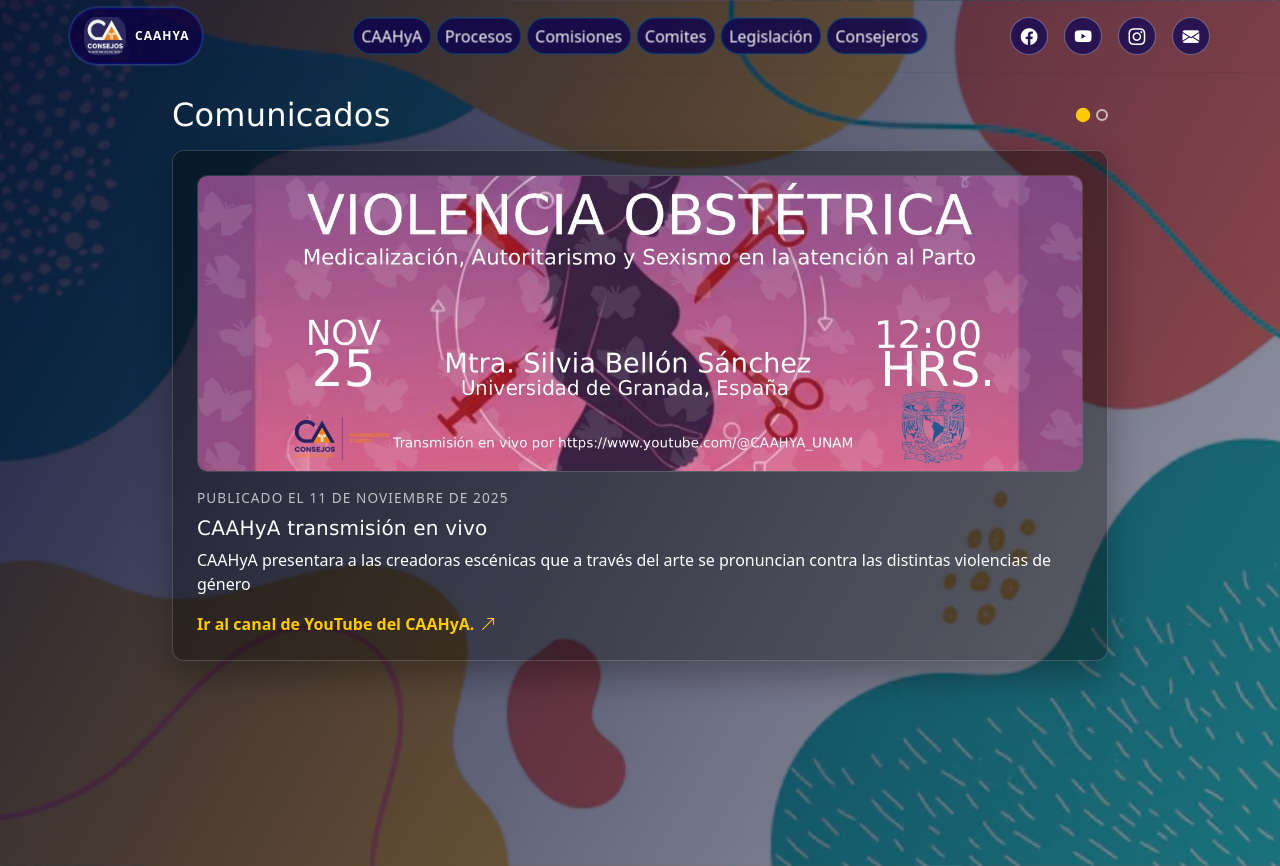
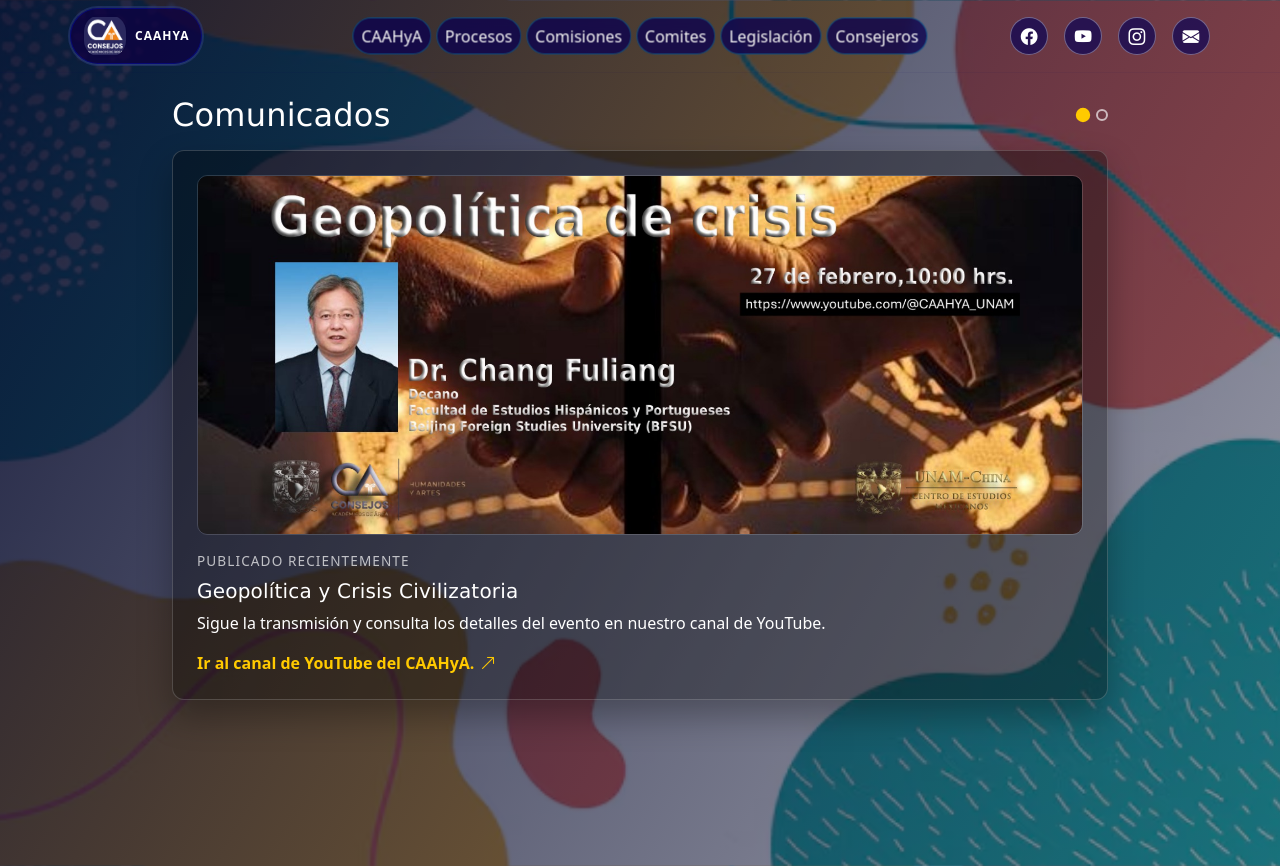
Before and after one commit to CAAHyA-repositorio/PaginaWebCAAHyA, a website built with Vite: page index.html in a window 1280 px wide. Shown: the top 866 px of the page. Built offline with nearby package versions, Linux system fonts and the light colour scheme; files whose address does not match are found by name.

Commit message:
Carrusel actualizado

```diff
--- a/index.html
+++ b/index.html
@@ -173,12 +173,13 @@
                 <a href="https://www.youtube.com/@CAAHYA_UNAM" class="comunicado-card d-block text-decoration-none"
                   target="_blank" rel="noopener noreferrer">
                   <div class="comunicado-media">
-                    <img src="assets/img/carruselVO.jpg" alt="Imagen relacionada al comunicado" loading="lazy">
+                    <img src="assets/img/carrusel/GeopoliticaCrisis.jpeg" alt="Geopolítica y Crisis Civilizatoria"
+                      loading="lazy">
                   </div>
-                  <span class="comunicado-meta">Publicado el 11 de noviembre de 2025</span>
-                  <h3 class="h5 mb-2">CAAHyA transmisión en vivo</h3>
-                  <p class="mb-3">CAAHyA presentara a las creadoras escénicas que a través del arte se pronuncian contra
-                    las distintas violencias de género</p>
+                  <span class="comunicado-meta">Publicado recientemente</span>
+                  <h3 class="h5 mb-2">Geopolítica y Crisis Civilizatoria</h3>
+                  <p class="mb-3">Sigue la transmisión y consulta los detalles del evento en nuestro canal de YouTube.
+                  </p>
                   <span class="comunicado-link">Ir al canal de YouTube del CAAHyA. <i
                       class="bi bi-arrow-up-right"></i></span>
                 </a>
```
